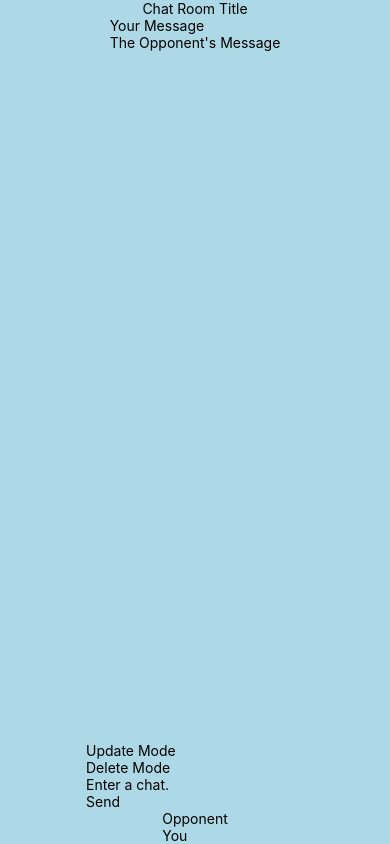
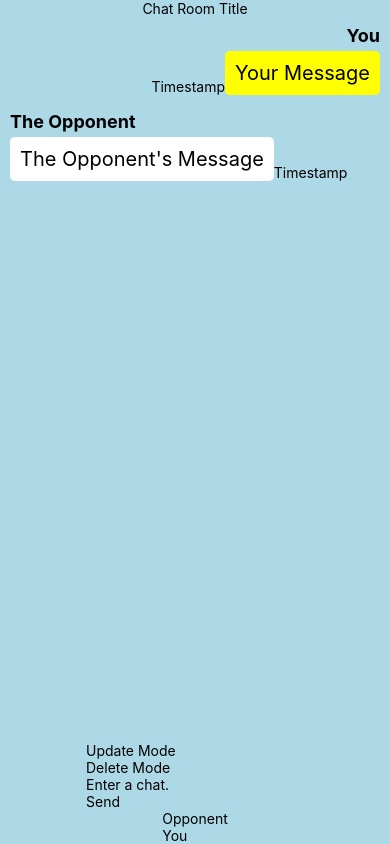
Before and after one commit to kuman514/ReactNativePseudo1on1Chat, a React Native app: screen / in a window 390 px wide. Built offline with nearby package versions, Linux system fonts and the light colour scheme.

Commit message:
Established ChatList layout

```diff
--- a/components/ChatList.js
+++ b/components/ChatList.js
@@ -1,21 +1,57 @@
-import { StatusBar } from 'expo-status-bar';
 import {
   StyleSheet,
   Text,
   View,
-  ScrollView,
-  Pressable,
-  TextInput
+  ScrollView
 } from 'react-native';
 
 export default function ChatList() {
+  const tmpYourStyle = true;
+
   return (
     <ScrollView style={styles.chatList}>
-      <View style={styles.yourMessage}>
-        <Text>Your Message</Text>
+      <View style={styles.chatCommon}>
+        <View style={styles.yourChat}>
+          <Text style={styles.name}>
+            You
+          </Text>
+        </View>
+
+        <View style={styles.yourChat}>
+          <View style={{
+            ...styles.message,
+            ...(tmpYourStyle ? styles.yourMessage : styles.opponentMessage)
+          }}>
+            <Text style={styles.messageText}>
+              Your Message
+            </Text>
+          </View>
+          <View style={styles.timestamp}>
+            <Text>Timestamp</Text>
+          </View>
+        </View>
       </View>
-      <View style={styles.opponentMessage}>
-        <Text>The Opponent's Message</Text>
+
+      <View style={styles.chatCommon}>
+        <View style={styles.opponentChat}>
+          <Text style={styles.name}>
+            The Opponent
+          </Text>
+        </View>
+
+        <View style={styles.opponentChat}>
+          <View style={{
+            ...styles.message,
+            ...(!tmpYourStyle ? styles.yourMessage : styles.opponentMessage)
+          }}>
+            <Text style={styles.messageText}>
+              The Opponent's Message
+            </Text>
+          </View>
+          <View style={styles.timestamp}>
+            <Text>Timestamp</Text>
+          </View>
+        </View>
       </View>
     </ScrollView>
   );
@@ -23,12 +59,37 @@ export default function ChatList() {
 
 const styles = StyleSheet.create({
   chatList: {
-
+    alignSelf: 'stretch'
+  },
+  chatCommon: {
+    marginHorizontal: 10,
+    marginVertical: 8
+  },
+  name: {
+    fontSize: 18,
+    fontWeight: '700',
+    marginBottom: 5
+  },
+  message: {
+    padding: 10,
+    borderRadius: 5
+  },
+  messageText: {
+    fontSize: 20
+  },
+  timestamp: {
+    flexDirection: 'column-reverse'
+  },
+  yourChat: {
+    flexDirection: 'row-reverse'
   },
   yourMessage: {
-
+    backgroundColor: 'yellow'
+  },
+  opponentChat: {
+    flexDirection: 'row'
   },
   opponentMessage: {
-
+    backgroundColor: 'white'
   }
 });
```
